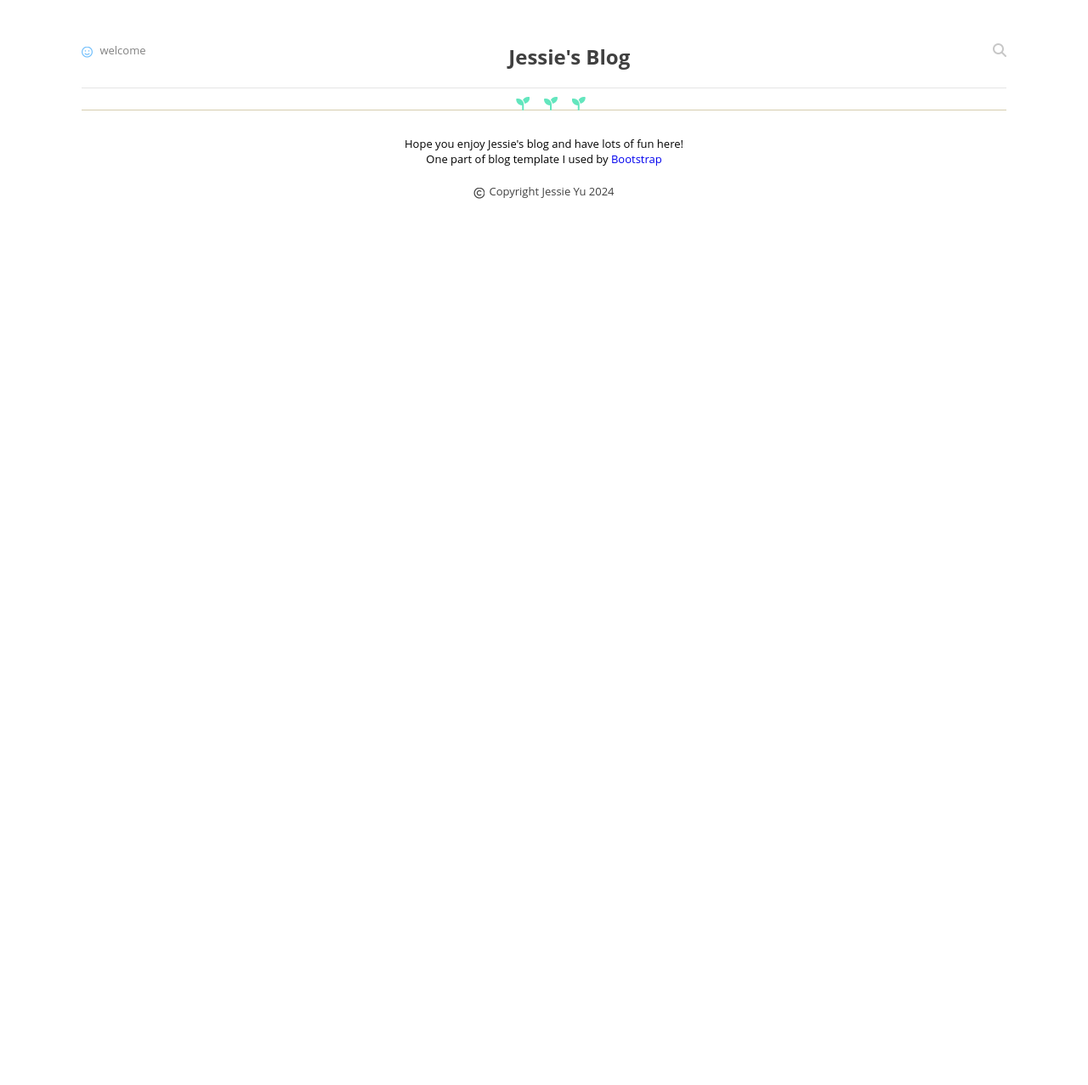
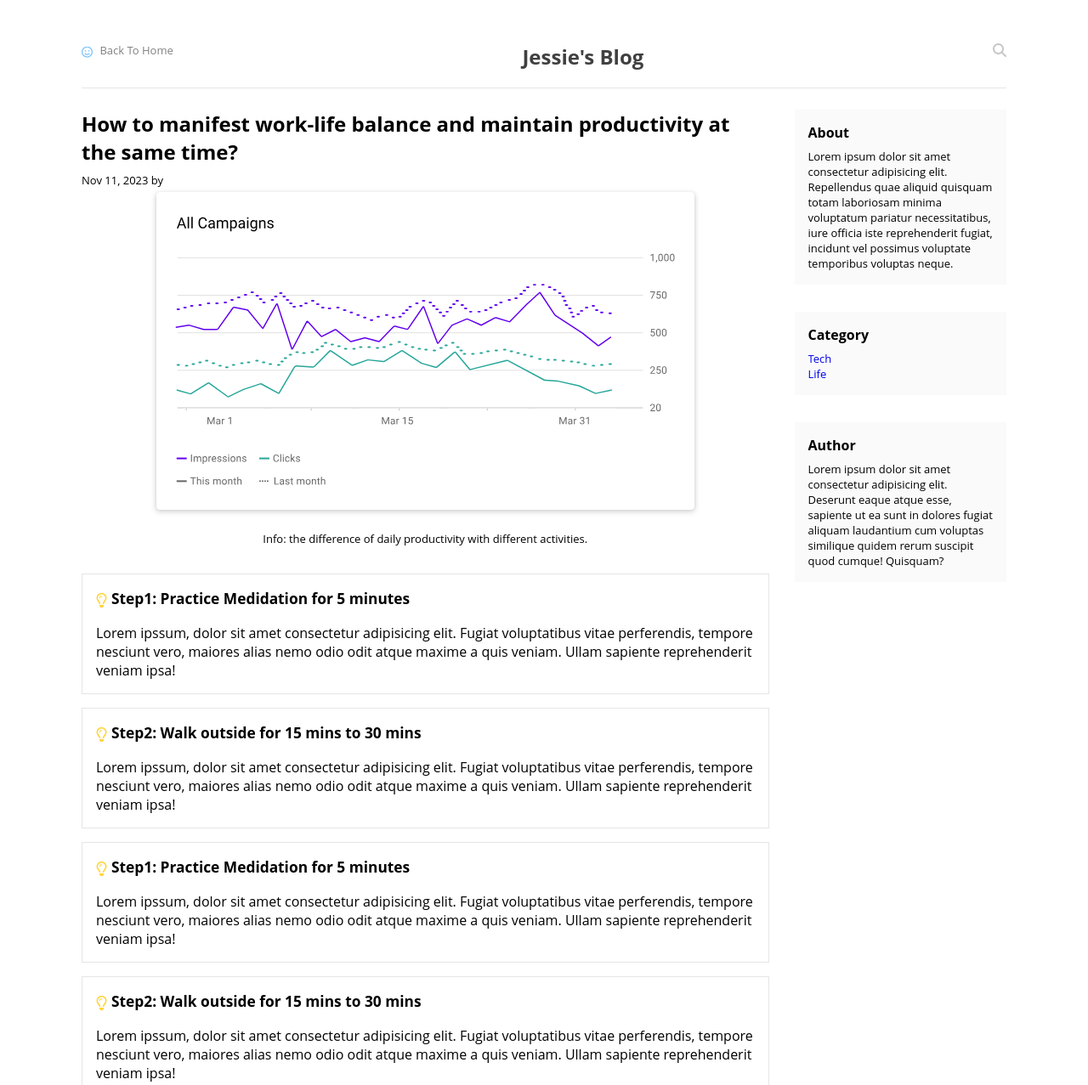
Before and after one commit to jyu7771992/BlogSystem, a plain HTML site: page post.html in a window 1280 px wide. Shown: the top 1277 px of the page at 85% size. Before the commit the page ends 800 px from the top, so only its background shows below. Drawn offline with nearby package versions, Linux system fonts and the light colour scheme.

Commit message:
add style in post web page

```diff
--- a/css/global.css
+++ b/css/global.css
@@ -13,6 +13,7 @@ body {
   max-width: 1200px;
   margin: 0 auto;
   min-width: 500px;
+  min-height: 500px;
 }
 
 header {
@@ -112,6 +113,11 @@ footer .fa-seedling:nth-child(3) {
 a {
   text-decoration: none;
 }
+
+p.small {
+  font-size: small;
+}
+
 @media screen and (max-width: 600px) {
   body {
     width: 80%;
--- a/css/main.css
+++ b/css/main.css
@@ -108,6 +108,7 @@
   -webkit-line-clamp: 2;
   overflow: hidden;
 }
+
 @media screen and (max-width: 600px) {
   .blog-item,
   .blog-item:nth-child(2n-1),
--- a/css/post.css
+++ b/css/post.css
@@ -1 +1,82 @@
 @import url('./global.css');
+
+header {
+  grid-area: header;
+}
+
+footer {
+  grid-area: footer;
+}
+
+.grid-container .blog-content {
+  padding-bottom: 50px;
+}
+.grid-container .blog-content {
+  grid-area: blogContent;
+}
+.grid-container .aside-content {
+  grid-area: blogAside;
+}
+
+.grid-container {
+  display: grid;
+  column-gap: 30px;
+  grid-template-areas:
+    'header header header header'
+    'blogContent blogContent blogContent blogAside'
+    'footer footer footer footer';
+}
+
+.grid-container .image-content {
+  margin-bottom: 2rem;
+}
+
+.image-content .blog-image {
+  width: 80%;
+  margin: 0 auto;
+  display: block;
+}
+
+.image-content .image-detail {
+  font-size: small;
+  text-align: center;
+  margin-top: 1rem;
+}
+
+.blog-info-title {
+  margin-bottom: 0.5rem;
+}
+
+.aside-content .aside-title {
+  margin-bottom: 0.5rem;
+}
+.aside-content .block {
+  margin-bottom: 2rem;
+  padding: 1rem;
+  background-color: rgba(0, 0, 0, 0.02);
+}
+.aside-content .link-box {
+  font-size: small;
+}
+.aside-content .outline-content .link-box > li {
+  list-style-type: circle;
+}
+
+.tips-section h3 {
+  display: inline-block;
+  font-size: 13pt;
+  margin-bottom: 0.5rem;
+}
+.tips-section {
+  margin-bottom: 1rem;
+  border: 1px solid rgba(0, 0, 0, 0.1);
+  padding: 1rem;
+}
+.tips-section h3 > span {
+  margin-left: 5px;
+  display: inline-block;
+}
+.relative-content {
+  border-top: 1px solid rgba(0, 0, 0, 0.02);
+  padding: 15px 0px;
+}
--- a/post.html
+++ b/post.html
@@ -21,14 +21,62 @@
   <header class="header-title">
     <a href="/" class="subscribe"
       ><i class="fa-regular fa-face-smile" style="color: #74c0fc"></i>
-      <p class="greeting">welcome</p></a
+      <p class="greeting">Back To Home</p></a
     >
     <h1 class="page-title">Jessie's Blog</h1>
     <div class="search">
       <i class="fa-solid fa-magnifying-glass" style="color: #c7c7c7"></i>
     </div>
   </header>
-  <body></body>
+  <body class="grid-container">
+    <main class="blog-content">
+        <article>
+            <h2 class="blog-info-title">How to manifest work-life balance and maintain productivity at the
+                same time?</h2>
+            <p class="date small">Nov 11, 2023 by </p>
+            <figure class="image-content">
+                <img src="./Images/data-chart.svg" alt="" class="blog-image">
+                <p class="image-detail">Info: the difference of daily productivity with different activities.</p>
+            </figure>
+        </article>
+        <section class="tips-section">
+            <h3><i class="fa-regular fa-lightbulb" style="color: #FFD43B;"></i><span>Step1: Practice Medidation for 5 minutes</span></h3>
+            <p>Lorem ipssum, dolor sit amet consectetur adipisicing elit. Fugiat voluptatibus vitae perferendis, tempore nesciunt vero, maiores alias nemo odio odit atque maxime a quis veniam. Ullam sapiente reprehenderit veniam ipsa!</p>
+        </section>
+        <section class="tips-section">
+            <h3><i class="fa-regular fa-lightbulb" style="color: #FFD43B;"></i><span>Step2: Walk outside for 15 mins to 30 mins</span></h3>
+            <p>Lorem ipssum, dolor sit amet consectetur adipisicing elit. Fugiat voluptatibus vitae perferendis, tempore nesciunt vero, maiores alias nemo odio odit atque maxime a quis veniam. Ullam sapiente reprehenderit veniam ipsa!</p>
+        </section>
+        <section class="tips-section">
+            <h3><i class="fa-regular fa-lightbulb" style="color: #FFD43B;"></i><span>Step1: Practice Medidation for 5 minutes</span></h3>
+            <p>Lorem ipssum, dolor sit amet consectetur adipisicing elit. Fugiat voluptatibus vitae perferendis, tempore nesciunt vero, maiores alias nemo odio odit atque maxime a quis veniam. Ullam sapiente reprehenderit veniam ipsa!</p>
+        </section>
+        <section class="tips-section">
+            <h3><i class="fa-regular fa-lightbulb" style="color: #FFD43B;"></i><span>Step2: Walk outside for 15 mins to 30 mins</span></h3>
+            <p>Lorem ipssum, dolor sit amet consectetur adipisicing elit. Fugiat voluptatibus vitae perferendis, tempore nesciunt vero, maiores alias nemo odio odit atque maxime a quis veniam. Ullam sapiente reprehenderit veniam ipsa!</p>
+        </section>
+        <section class="relative-content">
+            <div class="post"><a href="/"><h5>Next Post: A Frontend Beginner Needs to Know, How Should I Start?</h5></a></div>
+        </section>
+    </main>
+    <aside class="aside-content">
+        <div class="block about-content">
+            <h4 class="aside-title">About</h4>
+            <p class="small">Lorem ipsum dolor sit amet consectetur adipisicing elit. Repellendus quae aliquid quisquam totam laboriosam minima voluptatum pariatur necessitatibus, iure officia iste reprehenderit fugiat, incidunt vel possimus voluptate temporibus voluptas neque.</p>
+        </div>
+        <div class="block outline-content">
+            <h4 class="aside-title">Category</h4>
+            <ul class="link-box">
+                <li><a href="/">Tech</a></li>
+                <li><a href="/">Life</a></li>
+            </ul>
+        </div>
+        <div class="block outline-content">
+            <h4 class="aside-title">Author</h4>
+            <p class="small">Lorem ipsum dolor sit amet consectetur adipisicing elit. Deserunt eaque atque esse, sapiente ut ea sunt in dolores fugiat aliquam laudantium cum voluptas similique quidem rerum suscipit quod cumque! Quisquam?</p>
+        </div>
+    </aside>
+  </body>
   <!-- footer -->
   <footer>
     <i class="fa-solid fa-seedling" style="color: #63E6BE;"></i>
```
Also changed, not shown: Images/data-chart.svg (added), 1 other file.
